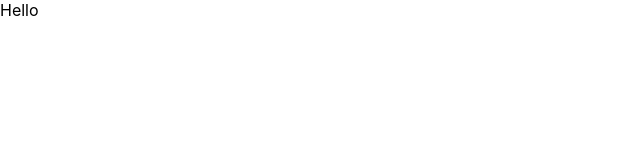
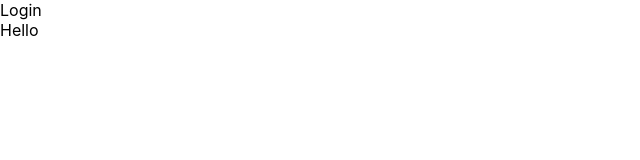
Before and after one commit to GadDev/login-form-typescript, a React (Create React App) app: page / in a window 1280 px wide. Shown: the top 160 px of the page, without its empty margins (0-640 px from the left). Built offline with nearby package versions, Linux system fonts and the light colour scheme.

Commit message:
set interface props for login

```diff
--- a/src/components/App.tsx
+++ b/src/components/App.tsx
@@ -1,17 +1,23 @@
-import { Component, FC } from 'react';
+import { Component } from 'react';
 
 import { User } from '../model/Model';
 import AuthService from '../services/AuthService';
+import Login from './Login';
 
 interface AppState {
   user: User | undefined;
 }
 // eslint-disable-next-line react/prefer-stateless-function
-class App extends Component<{}, AppState> {
+class App extends Component<unknown, AppState> {
   private authService: AuthService = new AuthService();
 
   render(): JSX.Element {
-    return <div>Hello</div>;
+    return (
+      <div>
+        <Login />
+        Hello
+      </div>
+    );
   }
 }
 
```
Also changed, not shown: src/components/Login.tsx (+7 -1 lines).
